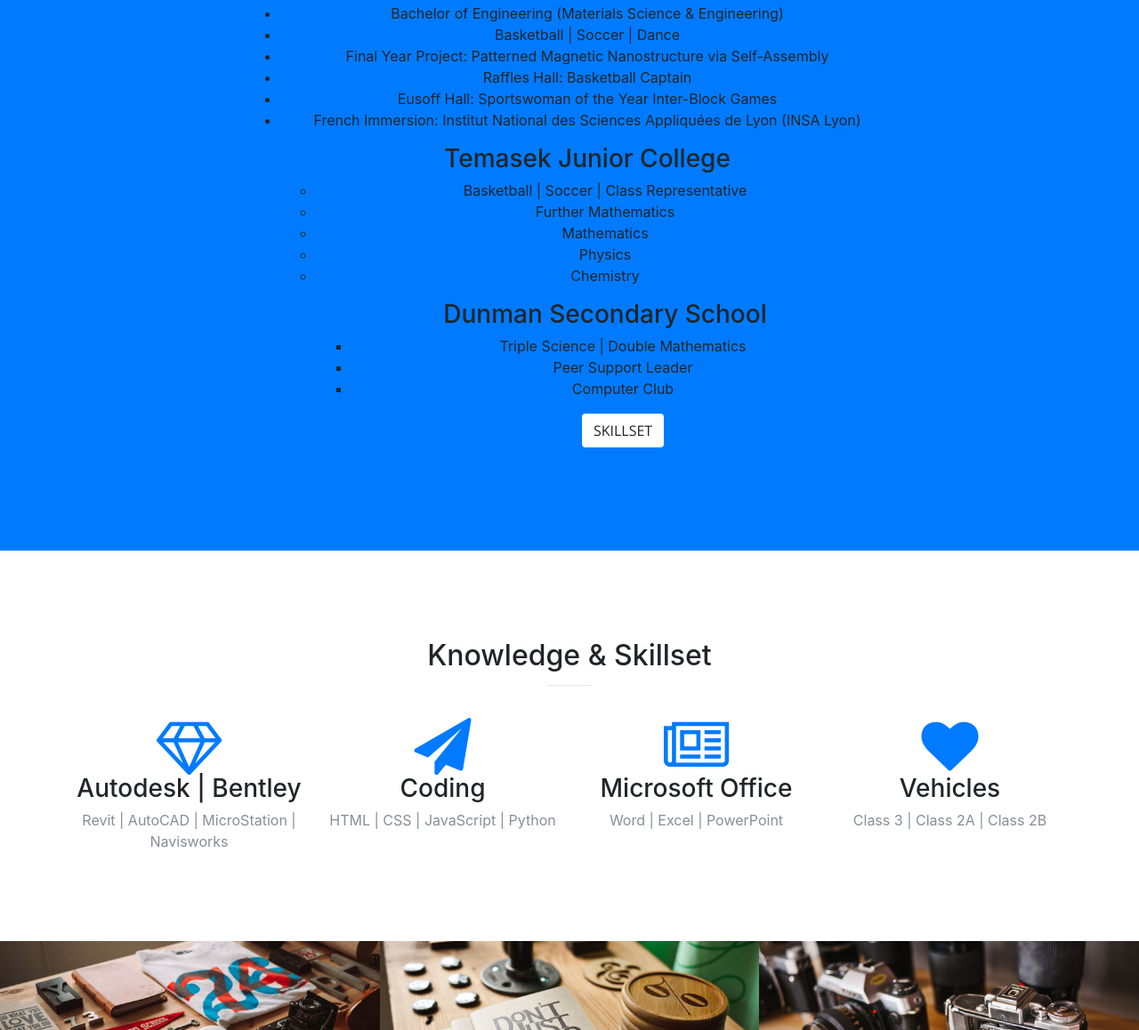
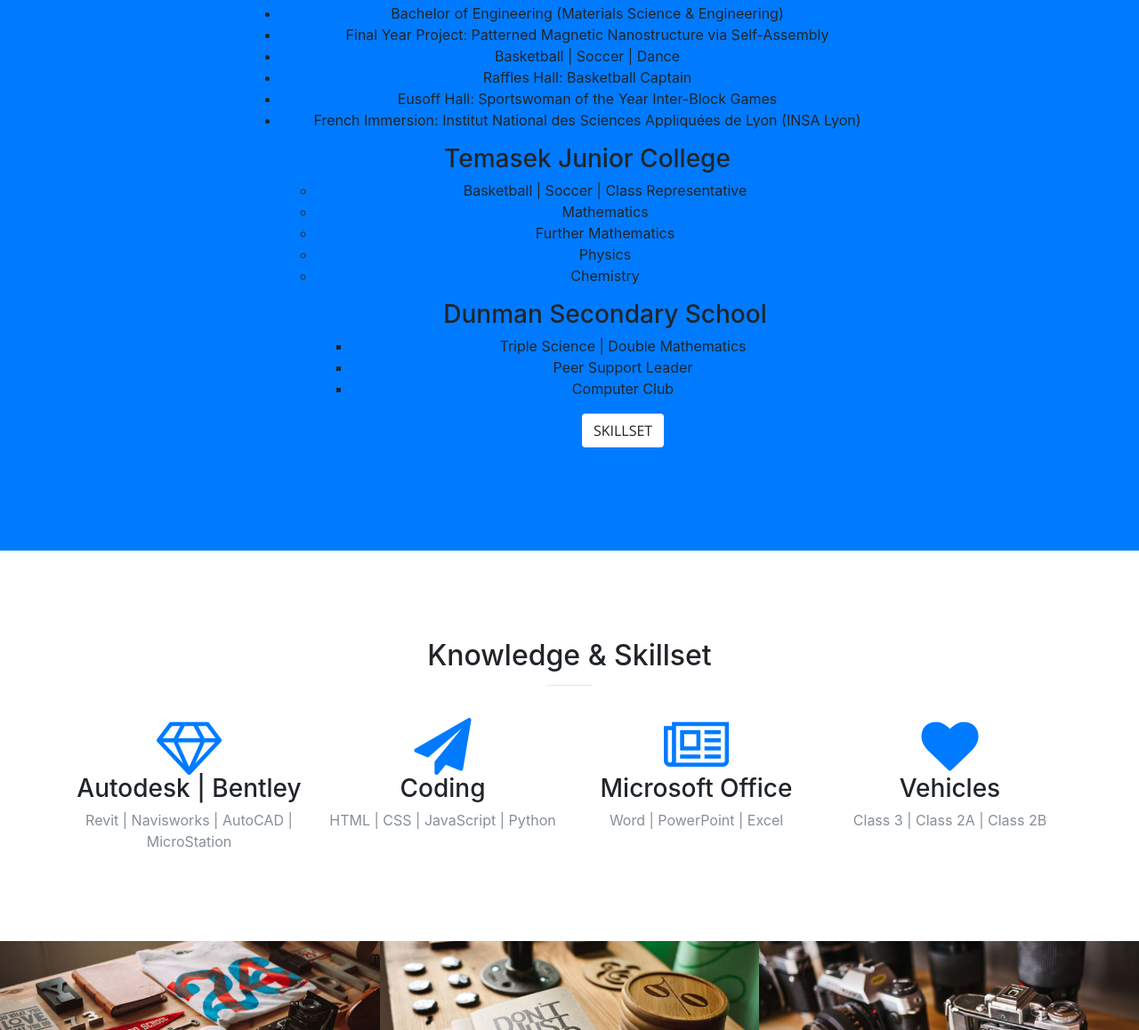
Before and after one commit to cnytiffany/cnytiffany.github.io, a website with bundled scripts: page index.html in a window 1280 px wide. Shown: the part 1004-2162 px from the top of the page at 89% size. Built offline with nearby package versions, Linux system fonts and the light colour scheme.

Commit message:
Update index.html

```diff
--- a/index.html
+++ b/index.html
@@ -76,8 +76,8 @@
               <h3>National University of Singapore</h3>
               <ul>
               <li>Bachelor of Engineering (Materials Science & Engineering)</li>
+              <li>Final Year Project: Patterned Magnetic Nanostructure via Self-Assembly</li>
               <li>Basketball | Soccer | Dance</li>
-              <li>Final Year Project: Patterned Magnetic Nanostructure via Self-Assembly</li>
               <li>Raffles Hall: Basketball Captain</li>
               <li>Eusoff Hall: Sportswoman of the Year Inter-Block Games</li>
               <li>French Immersion: Institut National des Sciences Appliquées de Lyon (INSA Lyon)</li>
@@ -87,8 +87,8 @@
               <h3>Temasek Junior College</h3>
               <ul>
               <li>Basketball | Soccer | Class Representative</li>
+              <li>Mathematics</li>
               <li>Further Mathematics</li>
-              <li>Mathematics</li>
               <li>Physics</li>
               <li>Chemistry</li>
             </p>
@@ -125,7 +125,7 @@
             <div class="service-box">
               <i class="fa fa-4x fa-diamond text-primary sr-icons"></i>
               <h3>Autodesk | Bentley</h3>
-              <p class="text-muted">Revit | AutoCAD | MicroStation | Navisworks</p>
+              <p class="text-muted">Revit | Navisworks | AutoCAD | MicroStation</p>
             </div>
           </div>
           <div class="col-lg-3 col-md-6 text-center">
@@ -139,7 +139,7 @@
             <div class="service-box">
               <i class="fa fa-4x fa-newspaper-o text-primary sr-icons"></i>
               <h3>Microsoft Office</h3>
-              <p class="text-muted">Word | Excel | PowerPoint</p>
+              <p class="text-muted">Word | PowerPoint | Excel</p>
             </div>
           </div>
           <div class="col-lg-3 col-md-6 text-center">
@@ -225,7 +225,7 @@
                     Traits
                   </div>
                   <div class="project-name">
-                    Passionate
+                    Flexible
                   </div>
                 </div>
               </div>
@@ -240,7 +240,7 @@
                     Traits
                   </div>
                   <div class="project-name">
-                    Flexible
+                    Passionate
                   </div>
                 </div>
               </div>
```
